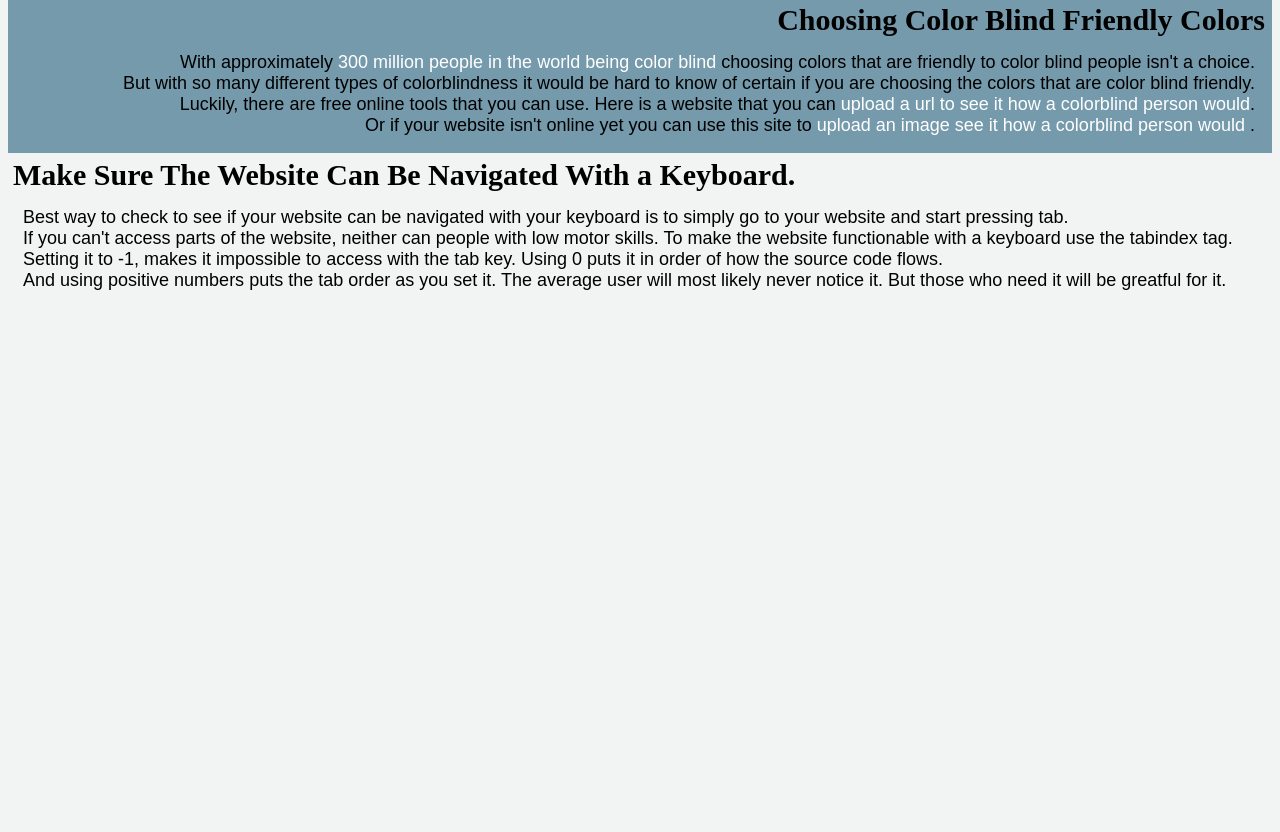
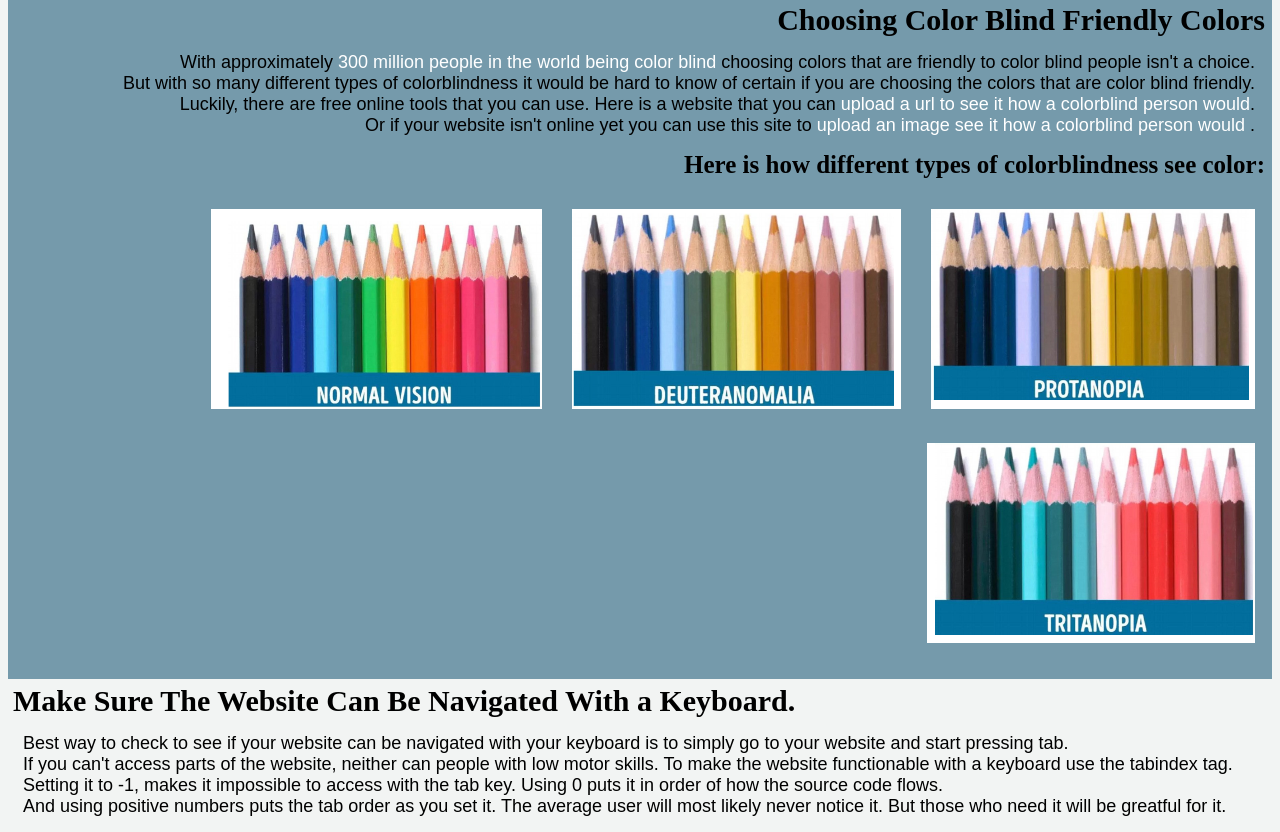
Before and after one commit to ab0904076/group-7-case-study, a plain HTML site: page accessiblity.html in a window 1280 px wide. Shown: the part 742-1574 px from the top of the page. Before the commit the page ends 1048 px from the top, so only its background shows below. Drawn offline with Linux system fonts and the light colour scheme.

Commit message:
Added Array with Images
On the Accessibilities page I added an array of images showing the user what different types of colorblindness looks like.

```diff
--- a/accessiblity.html
+++ b/accessiblity.html
@@ -60,6 +60,10 @@
                         person would
                     </a>.
                 </p>
+                <h4>Here is how different types of colorblindness see color:</h4>
+                <div id="vision_images">
+
+                </div>
             </article>
 
 
--- a/scripts.js
+++ b/scripts.js
@@ -1,10 +1,19 @@
-var greetings = "Hello World!"
-var message = "<p>greetings" + " is the phrase often used by web developers in simple websites and programs.""</p>";
-function helloWorld(greetings){
+var greetings = "Hello World!";
+var message = "<p>" + greetings + " is the phrase often used by web developers in simple websites and programs.</p>";
+
+function helloWorld() {
   document.getElementById('functionOne').innerHTML = message;
 }
 
 
 function printImageAccess() {
+    var imageArray = ["normal_vision.PNG", "deuteranomalia_vision.PNG", "protanopia_vision.PNG", "tritanopia_vision.PNG"];
+    var imageContainer = document.getElementById("vision_images");
 
+    imageContainer.innerHTML += "<img class = 'vision_image' src = '" + imageArray[0] + "' alt = 'How an average person sees color' id = 'vision_image" + 1 + "' />";
+    imageContainer.innerHTML += "<img class = 'vision_image' src = '" + imageArray[1] + "' alt = 'How a person with deuteranomlia colorblindness sees color' id = 'vision_image" + 2 + "' />";
+    imageContainer.innerHTML += "<img class = 'vision_image' src = '" + imageArray[2] + "' alt = 'How a person with protanopia colorblindness sees color' id = 'vision_image" + 3 + "' />";
+    imageContainer.innerHTML += "<img class = 'vision_image' src = '" + imageArray[3] + "' alt = 'How a person with tritanopia colorblindness sees color' id = 'vision_image" + 4 + "' />";
 }
+
+printImageAccess();
--- a/style.css
+++ b/style.css
@@ -35,7 +35,7 @@
 
 h1 {
     text-align: center;
-    font-style: "Times New Roman";
+    font-family: "Times New Roman";
     font-size: 60px;
     background-color: #2e86ab;
 }
@@ -48,6 +48,12 @@ h2 {
 h3 {
     font-family: "Times New Roman";
     font-size: 30px;
+    margin: 5px;
+}
+
+h4 {
+    font-family: "Times New Roman";
+    font-size: 25px;
     margin: 5px;
 }
 
@@ -80,12 +86,29 @@ article {
     text-decoration: none;
     color: white;
 }
-{
-  background-image: url('http.jpeg');
-  background-repeat: no-repeat;
-  background-attachment: fixed;
-  background-position: right top;
+
+.vision_image {
+    display: inline-block;
+    margin: 15px;
+    height: 200px;
+    width: auto;
 }
+
+#vision_images {
+    display: block;
+    margin: 15px auto;
+    text-align: right;
+}
+
+/*
+    {
+        background-image: url('http.jpeg');
+        background-repeat: no-repeat;
+        background-attachment: fixed;
+        background-position: right top;
+    }
+*/
+
 
 #http {
   margin-top: 10px;
```
